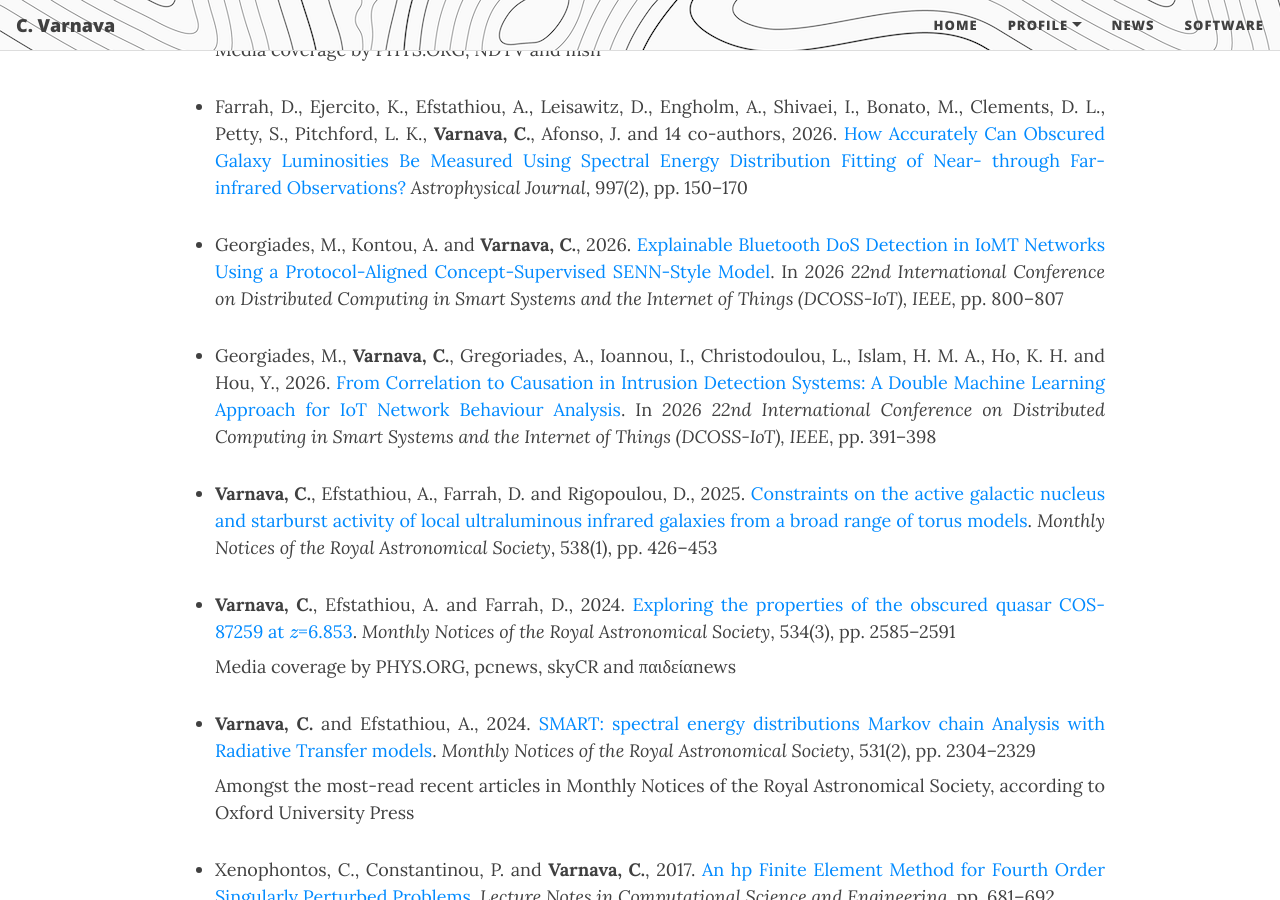
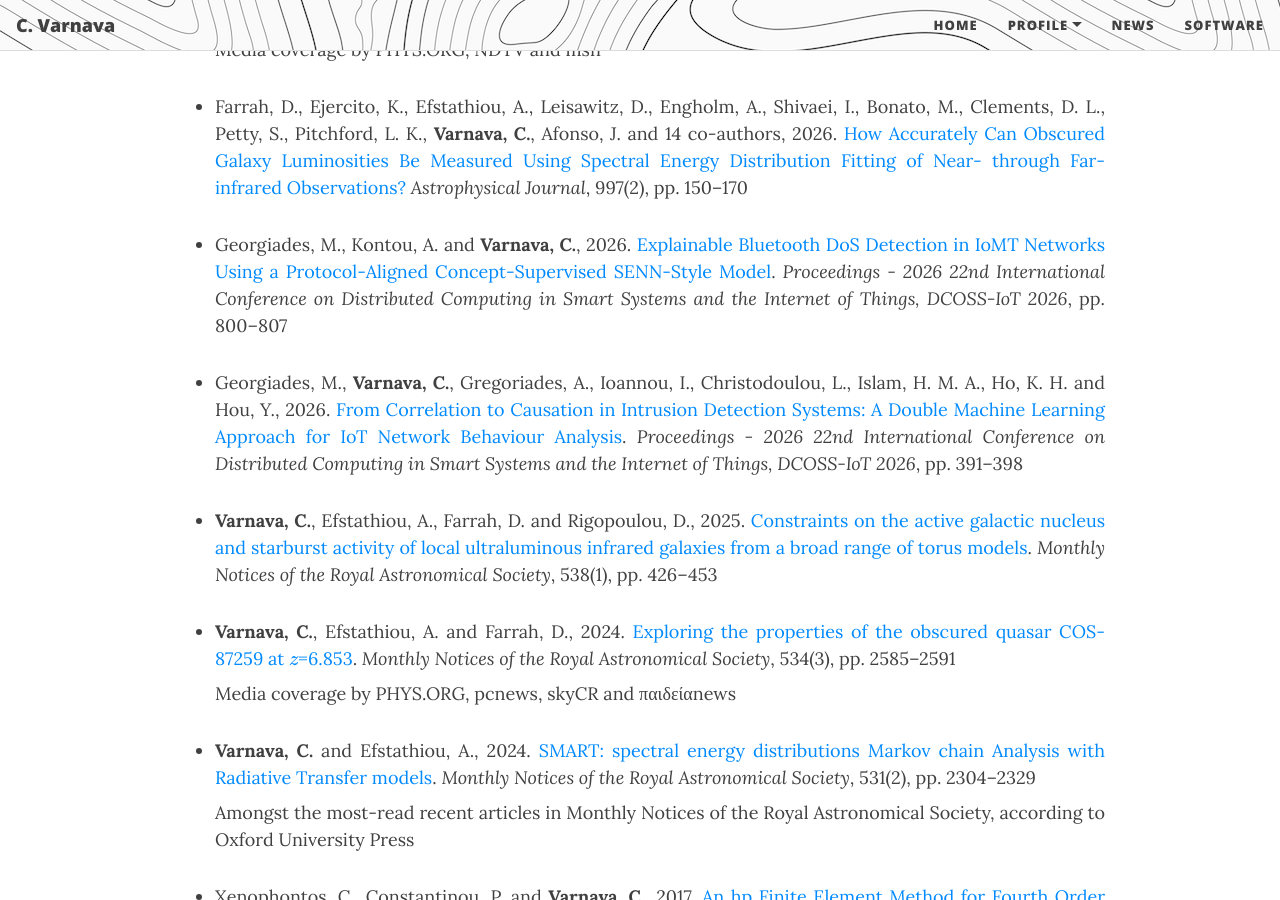
Before and after one commit to ch-var/ch-var.github.io, a Jekyll site: the page built from publications.html, in a window 1280 px wide and 900 px high, scrolled down 551 px. Built offline with Jekyll 4.4.1, drawn with Linux system fonts in a browser that asks for light colours; formulas are drawn with MathJax 3.

Commit message:
Update publications.html

```diff
--- a/publications.html
+++ b/publications.html
@@ -32,9 +32,9 @@ mathjax: true
 <p></p>
 <li class="responsive-margin">Farrah, D., Ejercito, K., Efstathiou, A., Leisawitz, D., Engholm, A., Shivaei, I., Bonato, M., Clements, D. L., Petty, S., Pitchford, L. K., <b>Varnava, C.</b>, Afonso, J. and 14 co-authors, 2026. <a href="https://doi.org/10.3847/1538-4357/ae21cd">How Accurately Can Obscured Galaxy Luminosities Be Measured Using Spectral Energy Distribution Fitting of Near- through Far-infrared Observations?</a> <i>Astrophysical Journal</i>, 997(2), pp. 150–170</li>
 <p></p>
-<li class="responsive-margin">Georgiades, M., Kontou, A. and <b>Varnava, C.</b>, 2026. <a href="https://doi.org/10.1109/DCOSS-IoT69657.2026.00123">Explainable Bluetooth DoS Detection in IoMT Networks Using a Protocol-Aligned Concept-Supervised SENN-Style Model</a>. In <i>2026 22nd International Conference on Distributed Computing in Smart Systems and the Internet of Things (DCOSS-IoT), IEEE</i>, pp. 800–807</li>
+<li class="responsive-margin">Georgiades, M., Kontou, A. and <b>Varnava, C.</b>, 2026. <a href="https://doi.org/10.1109/DCOSS-IoT69657.2026.00123">Explainable Bluetooth DoS Detection in IoMT Networks Using a Protocol-Aligned Concept-Supervised SENN-Style Model</a>. <i>Proceedings - 2026 22nd International Conference on Distributed Computing in Smart Systems and the Internet of Things, DCOSS-IoT 2026</i>, pp. 800–807</li>
 <p></p>
-<li class="responsive-margin">Georgiades, M., <b>Varnava, C.</b>, Gregoriades, A., Ioannou, I., Christodoulou, L., Islam, H. M. A., Ho, K. H. and Hou, Y., 2026. <a href="https://doi.org/10.1109/DCOSS-IoT69657.2026.00071">From Correlation to Causation in Intrusion Detection Systems: A Double Machine Learning Approach for IoT Network Behaviour Analysis</a>. In <i>2026 22nd International Conference on Distributed Computing in Smart Systems and the Internet of Things (DCOSS-IoT), IEEE</i>, pp. 391–398</li>
+<li class="responsive-margin">Georgiades, M., <b>Varnava, C.</b>, Gregoriades, A., Ioannou, I., Christodoulou, L., Islam, H. M. A., Ho, K. H. and Hou, Y., 2026. <a href="https://doi.org/10.1109/DCOSS-IoT69657.2026.00071">From Correlation to Causation in Intrusion Detection Systems: A Double Machine Learning Approach for IoT Network Behaviour Analysis</a>. <i>Proceedings - 2026 22nd International Conference on Distributed Computing in Smart Systems and the Internet of Things, DCOSS-IoT 2026</i>, pp. 391–398</li>
 <p></p>
 <li class="responsive-margin"><b>Varnava, C.</b>, Efstathiou, A., Farrah, D. and Rigopoulou, D., 2025. <a href="https://doi.org/10.1093/mnras/staf319">Constraints on the active galactic nucleus and starburst activity of local ultraluminous infrared galaxies from a broad range of torus models</a>. <i>Monthly Notices of the Royal Astronomical Society</i>, 538(1), pp. 426–453</li>
 <p></p>
```
